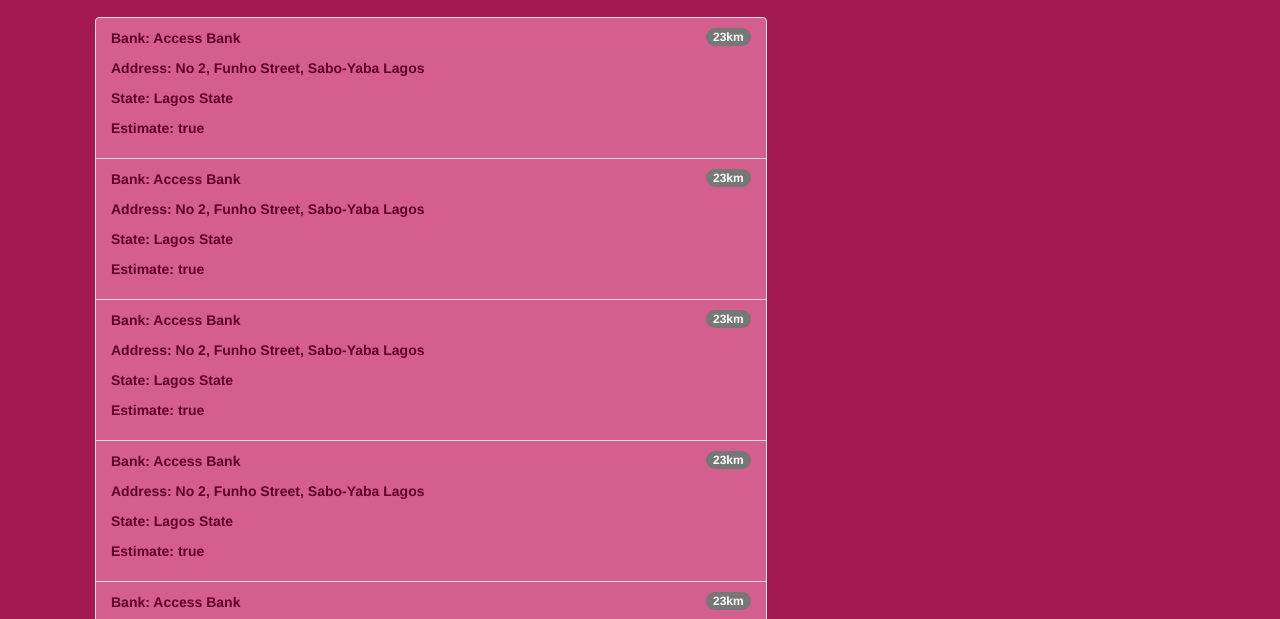
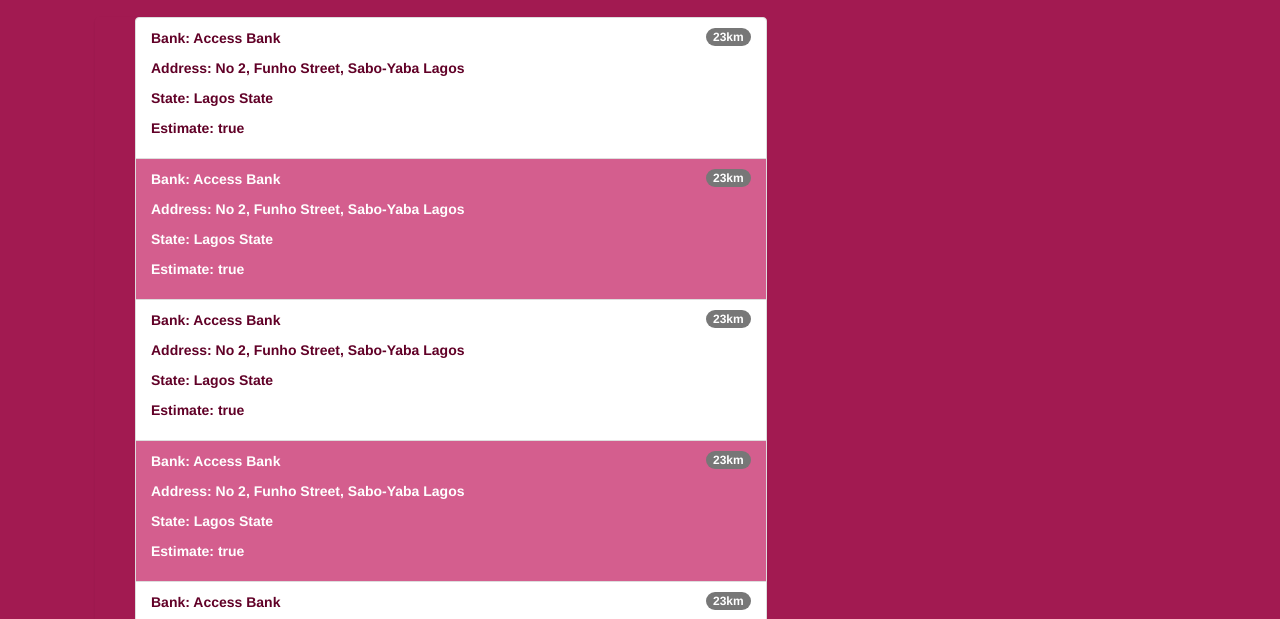
Before and after one commit to andela-aidowu/findATMfrontEnd, a website: page index.html in a window 1280 px wide. Shown: the part 173-792 px from the top of the page. Drawn offline with nearby package versions, Linux system fonts and the light colour scheme; some packages are replaced by stand-ins of ours; a script that the page names is missing.

Commit message:
added more styling to the frontpage

```diff
--- a/app/partials/core/css/core.css
+++ b/app/partials/core/css/core.css
@@ -5,6 +5,13 @@
 .page-header h1, .page-header small {
   color: #fff;
 }
+.list-group-item:nth-child(odd) {
+  background-color: #fff
+}
+.list-group-item:nth-child(even) {
+  color: #fff;
+}
+
 .page-header small {
   font-family: 'Lobster', cursive;
 }
@@ -30,17 +37,17 @@
 }
 
 .content {
-	margin-top: 50px;
+  margin-top: 50px;
 }
 .undecorated-link:hover {
-	text-decoration: none;
+  text-decoration: none;
 }
 [ng\:cloak], [ng-cloak], [data-ng-cloak], [x-ng-cloak], .ng-cloak, .x-ng-cloak {
-	display: none !important;
+  display: none !important;
 }
 .ng-invalid.ng-dirty {
-	border-color: #FA787E;
+  border-color: #FA787E;
 }
 .ng-valid.ng-dirty {
-	border-color: #78FA89;
+  border-color: #78FA89;
 }
--- a/app/partials/core/views/home.client.view.html
+++ b/app/partials/core/views/home.client.view.html
@@ -9,13 +9,15 @@
 	<div class="row">
 		<div class="col-xs-12 col-sm-8">
 			<div class="row list-group">
-				<div ng-repeat="atm in atms" class="col-xs-12 list-group-item">
-					<p>Bank: {{atm.bank}}<span class="badge pull-right">{{atm.Distance}}</span></p>
-					<p>Address: {{atm.Address}}</p>
+				<ul>
+					<li ng-repeat="atm in atms" class="col-xs-12 list-group-item">
+						<p>Bank: {{atm.bank}}<span class="badge pull-right">{{atm.Distance}}</span></p>
+						<p>Address: {{atm.Address}}</p>
 
-					<p>State: {{atm.State}} </p>
-					<p>Estimate: {{atm.Estimate}} </p>
-				</div>
+						<p>State: {{atm.State}} </p>
+						<p>Estimate: {{atm.Estimate}} </p>
+					</li>
+				</ul>
 			</div>
 		</div>
 	</div>
```
